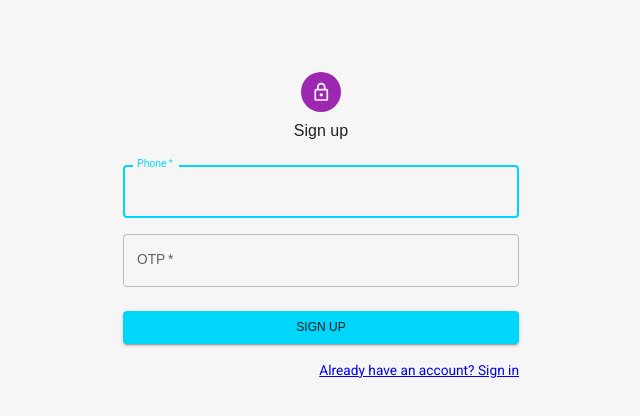
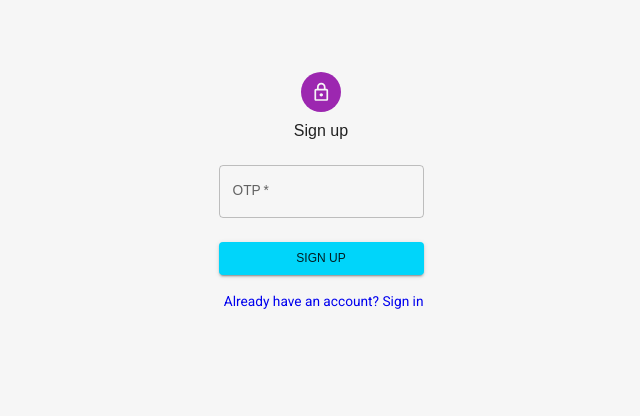
Before and after one commit to neeraja-anil/hygge-social-media-mern, a React (Create React App) app in the folder frontend/: page /verify in a window 1280 px wide. Shown: the top 416 px of the page, without its empty margins (319-959 px from the left). Built offline with nearby package versions, Linux system fonts and the light colour scheme; a web font is replaced by a local one.

Commit message:
user authentication

```diff
--- a/frontend/src/redux/authSlice.js
+++ b/frontend/src/redux/authSlice.js
@@ -2,6 +2,7 @@ import { createSlice } from "@reduxjs/toolkit";
 
 const initialState = {
     user: localStorage.getItem('user') ? JSON.parse(localStorage.getItem('user')) : null,
+    phone: null
 
 }
 
@@ -16,9 +17,15 @@ export const authSlice = createSlice({
         setLogout: (state, action) => {
             state.user = null
             localStorage.removeItem('user')
+        },
+        setOtpRegister: (state, action) => {
+            state.phone = action.payload
+        },
+        clearPhone: (state) => {
+            state.phone = null
         }
     }
 })
 
-export const { setLogin, setLogout, setRegistration } = authSlice.actions
+export const { setLogin, setLogout, setOtpRegister, clearPhone } = authSlice.actions
 export default authSlice.reducer
--- a/frontend/src/screens/LoginScreen.js
+++ b/frontend/src/screens/LoginScreen.js
@@ -16,13 +16,16 @@ const LoginScreen = () => {
     const dispatch = useDispatch()
     const navigate = useNavigate()
 
+    const { search } = useLocation();
+    const redirect = search ? new URLSearchParams(search).get('redirect') : '/home'
+
     const [login, { isLoading }] = useLoginMutation()
 
     const { user } = useSelector((state) => state.auth)
 
     useEffect(() => {
         if (user) {
-            navigate('/home')
+            navigate(redirect)
         }
     }, [user, navigate])
 
@@ -96,12 +99,12 @@ const LoginScreen = () => {
                     {isLoading && 'loading...'}
                     <Grid container>
                         <Grid item xs>
-                            <Link to="#" variant="body2">
+                            <Link to="#" style={{ textDecoration: 'none' }}>
                                 Forgot password?
                             </Link>
                         </Grid>
                         <Grid item>
-                            <Link to="/register" variant="body2">
+                            <Link to="/register" style={{ textDecoration: 'none' }}>
                                 {"Don't have an account? Sign Up"}
                             </Link>
                         </Grid>
--- a/frontend/src/screens/RegisterScreen.js
+++ b/frontend/src/screens/RegisterScreen.js
@@ -9,6 +9,7 @@ import { Link, useLocation, useNavigate } from 'react-router-dom'
 import { useDispatch, useSelector } from 'react-redux'
 import FlexBetween from '../components/FlexBetween'
 import { useRegistrationMutation } from '../redux/usersApiSlice'
+import { setOtpRegister } from '../redux/authSlice'
 import { toast } from 'react-toastify'
 
 
@@ -50,8 +51,8 @@ const RegisterScreen = () => {
         //disatching registration
         try {
             const res = await registration({ firstName, lastName, picturePath, phone, email, password }).unwrap()
-            console.log('res', res)
-            toast.success(res)
+            toast.success(res.msg)
+            dispatch(setOtpRegister(res.phone))
             navigate('/verify')
         } catch (err) {
             toast.error(err?.data?.message || err.error)
@@ -169,7 +170,7 @@ const RegisterScreen = () => {
                     </Button>
                     <Grid container justifyContent="flex-end">
                         <Grid item>
-                            <Link to={'/'} variant="body2">
+                            <Link to={'/'} style={{ textDecoration: 'none' }}>
                                 Already have an account? Sign in
                             </Link>
                         </Grid>
--- a/frontend/src/screens/VerifyUserRegScreen.js
+++ b/frontend/src/screens/VerifyUserRegScreen.js
@@ -6,17 +6,18 @@ import { useState, useEffect } from 'react'
 import { Link, useLocation, useNavigate } from 'react-router-dom'
 import { useDispatch, useSelector } from 'react-redux'
 import { useVerifyRegistrationMutation } from '../redux/usersApiSlice'
+import { clearPhone } from '../redux/authSlice'
 import { toast } from 'react-toastify'
 
 
 const VerifyUserRegScreen = () => {
-    const [phone, setPhone] = useState('')
     const [otp, setOtp] = useState('')
 
     const dispatch = useDispatch()
     const navigate = useNavigate()
 
     const [verifyRegistration, { isLoading }] = useVerifyRegistrationMutation()
+    const { phone } = useSelector(state => state.auth)
 
     const handleSubmit = async (e) => {
         e.preventDefault()
@@ -25,6 +26,7 @@ const VerifyUserRegScreen = () => {
             const res = await verifyRegistration({ phone, otp }).unwrap()
             toast.success(res.message)
             navigate('/')
+            dispatch(clearPhone())
         } catch (err) {
             toast.error(err?.data?.message || err.error)
         }
@@ -51,18 +53,6 @@ const VerifyUserRegScreen = () => {
                     <Grid container spacing={2}>
                         <Grid item xs={12}>
                             <TextField
-                                name="Phone"
-                                required
-                                fullWidth
-                                label="Phone"
-                                autoFocus
-                                type='phone'
-                                value={phone}
-                                onChange={(e) => setPhone(e.target.value)}
-                            />
-                        </Grid>
-                        <Grid item xs={12}>
-                            <TextField
                                 required
                                 fullWidth
                                 label="OTP"
@@ -83,7 +73,7 @@ const VerifyUserRegScreen = () => {
                     </Button>
                     <Grid container justifyContent="flex-end">
                         <Grid item>
-                            <Link to={'/'} variant="body2">
+                            <Link to={'/'} style={{ textDecoration: 'none' }}>
                                 Already have an account? Sign in
                             </Link>
                         </Grid>
```
